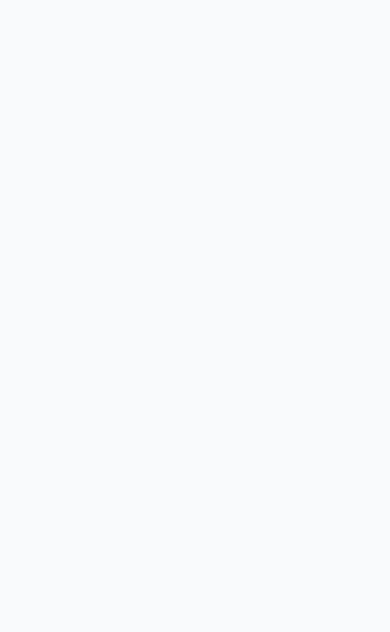
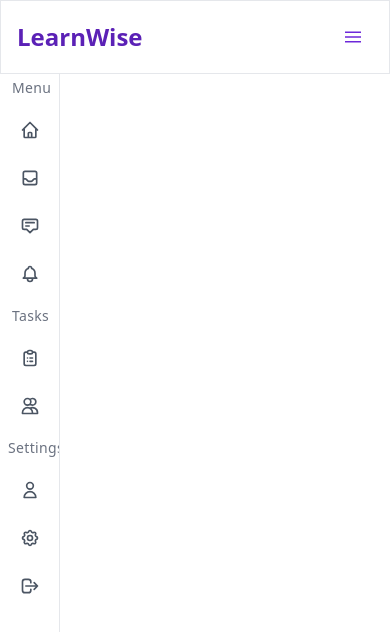
Before and after one commit to clevinwilson/learnwise_frontend, a React (Vite) app: page /admin/dashboard in a window 390 px wide. Shown: the top 632 px of the page. Built offline with nearby package versions, Linux system fonts and the light colour scheme.

Commit message:
admin panel sidebar and header added

```diff
--- /dev/null
+++ b/src/Redux/Features/adminSidebarToogle.js
@@ -0,0 +1,20 @@
+import { createSlice } from '@reduxjs/toolkit';
+
+const initialState = {
+    sidebar: true
+}
+
+
+const adminSidebarToogle = createSlice({
+    name: "adminSidebarToogle",
+    initialState,
+    reducers: {
+        setSidebar: (state, action) => {
+            state.sidebar = action.payload;
+        }
+    }
+})
+
+export const {setSidebar} =adminSidebarToogle.actions;
+
+export default adminSidebarToogle.reducer;
--- a/src/Redux/Store/store.js
+++ b/src/Redux/Store/store.js
@@ -1,12 +1,12 @@
 import { configureStore, getDefaultMiddleware } from '@reduxjs/toolkit'
 import userReducer from '../Features/userSlice';
+import adminSidebarToogle from '../Features/adminSidebarToogle';
 
 
 export default configureStore({
     reducer: {
         user: userReducer,
+        adminSidebarToogle: adminSidebarToogle
     },
-    middleware: getDefaultMiddleware({
-        serializableCheck: false,
-    }),
+
 })
--- /dev/null
+++ b/src/components/AdminHeader/AdminHeader.jsx
@@ -0,0 +1,34 @@
+import React,{useEffect, useState} from 'react';
+import './AdminHeader.scss';
+import { setSidebar } from '../../Redux/Features/adminSidebarToogle';
+import { useDispatch, useSelector } from 'react-redux';
+
+function AdminHeader() {
+    const sidebarToogle = useSelector((state) => state.adminSidebarToogle)
+    const dispatch = useDispatch();
+  return (
+    <div>
+          <nav style={{ border:"1px solid #e5e7eb"}} className="relative px-4 py-4 flex justify-between items-center bg-white">
+              <a className="text-3xl font-bold leading-none" href="#">
+                  <h1 className='text-violet-800 text-2xl'>LearnWise</h1>
+              </a>
+              <div className="lg:hidden">
+                  <button className="navbar-burger flex items-center text-violet-700 p-3"
+                      onClick={() => { dispatch(setSidebar(!sidebarToogle.sidebar))}}
+                  >
+                      <svg className="block h-4 w-4 fill-current" viewBox="0 0 20 20" xmlns="http://www.w3.org/2000/svg">
+                          <title>Mobile menu</title>
+                          <path d="M0 3h20v2H0V3zm0 6h20v2H0V9zm0 6h20v2H0v-2z"></path>
+                      </svg>
+                  </button>
+              </div>
+
+              <a className="hidden lg:inline-block lg:ml-auto lg:mr-3 py-2 px-6 bg-gray-50 hover:bg-gray-100 text-sm text-gray-900 font-bold  rounded-xl transition duration-200" href="#">Sign In</a>
+              <a className="hidden lg:inline-block py-2 px-6 bg-blue-500 hover:bg-blue-600 text-sm text-white font-bold rounded-xl transition duration-200" href="#">Sign up</a>
+          </nav>
+
+    </div>
+  )
+}
+
+export default AdminHeader
--- a/src/components/Otp/Otp.jsx
+++ b/src/components/Otp/Otp.jsx
@@ -4,7 +4,7 @@
 import './Otp.scss';
 import axiosInstance from '../../axios/axios';
 import 'boxicons/css/boxicons.min.css';
-import Button from '../button/LoadingButton';
+import LoadingButton from '../LoadingButton/LoadingButton';
 
 function Otp() {
     const navigate = useNavigate();
--- a/src/components/Sidebar/Sidebar.jsx
+++ b/src/components/Sidebar/Sidebar.jsx
@@ -1,12 +1,14 @@
 import React from 'react';
-import './Sidebar.scss'
+import './Sidebar.scss';
+import { useDispatch,useSelector} from 'react-redux';
+import { setUserDetails } from '../../Redux/Features/userSlice';
 
 
 function Sidebar() {
+  const sidebarToogle = useSelector((state) => state.adminSidebarToogle)
+  console.log(sidebarToogle,'sidebar');
   return (
-    <div>
-      <div className="min-h-screen flex flex-col flex-auto flex-shrink-0 antialiased bg-gray-50 text-gray-800">
-        <div className="sidebar fixed flex flex-col top-0 left-0 w-64 bg-white h-full border-r">
+    <div className={`${sidebarToogle.sidebar ? "sidebar " : "close-sidebar "}  fixed flex flex-col top-0 left-0 w-64 bg-white h-full border-r`}>
           <div className="flex items-center justify-center h-14 border-b">
             <div>Learnwise</div>
           </div>
@@ -108,8 +110,6 @@
             </ul>
           </div>
         </div>
-      </div>
-    </div>
   )
 }
 
--- a/src/components/Sidebar/Sidebar.scss
+++ b/src/components/Sidebar/Sidebar.scss
@@ -1,3 +1,6 @@
+.sidebar{
+    transition: all 0.445s;
+}
 @media screen and (max-width:900px) {
     .sidebar{
         width: 60px !important;
@@ -11,10 +14,17 @@
 
 @media screen and (max-width:768px) {
     .sidebar {
-        display: none !important;
+        width: 60px !important;
     }
 
     .sidebar-label {
         display: none;
     }
 }
+
+
+
+.close-sidebar{
+    width: 0 !important;
+    transition: all 0.445s;
+}
--- a/src/components/Signup/Signup.jsx
+++ b/src/components/Signup/Signup.jsx
@@ -6,7 +6,7 @@
 import { useNavigate, Link } from "react-router-dom";
 import axiosInstance from '../../axios/axios';
 import 'boxicons/css/boxicons.min.css';
-import Button from '../button/LoadingButton';
+import LoadingButton from '../LoadingButton/LoadingButton';
 
 function Signup() {
 
@@ -168,10 +168,10 @@
 
 
               <div className='flex justify-center items-center'>
-                <Button loading={loading}
+                <LoadingButton loading={loading}
                   onClick={() => formik.handleSubmit()}>
                   Sign up
-                </Button>
+                </LoadingButton>
 
               </div>
               <div className='flex justify-center success-box-border rounded p-2 mt-8'>
--- a/src/pages/DashboardPage.jsx
+++ b/src/pages/DashboardPage.jsx
@@ -1,9 +1,14 @@
-import React from 'react';
-import Dashboard from "../components/Sidebar/Sidebar"
+import React, { Fragment } from 'react';
+import Sidebar from "../components/Sidebar/Sidebar";
+import AdminHeader from '../components/AdminHeader/AdminHeader';
+
 
 function DashboardPage() {
   return (
-    <Dashboard/>
+    <div className='relative'>
+      <Sidebar />
+      <AdminHeader />
+    </div>
   )
 }
 
```
Also changed, not shown: src/components/AdminHeader/AdminHeader.scss (added), src/components/LoadingButton/LoadingButton.jsx (renamed from src/components/button/LoadingButton.jsx), src/components/LoadingButton/LoadingButton.scss (renamed from src/components/button/LoadingButton.scss).
